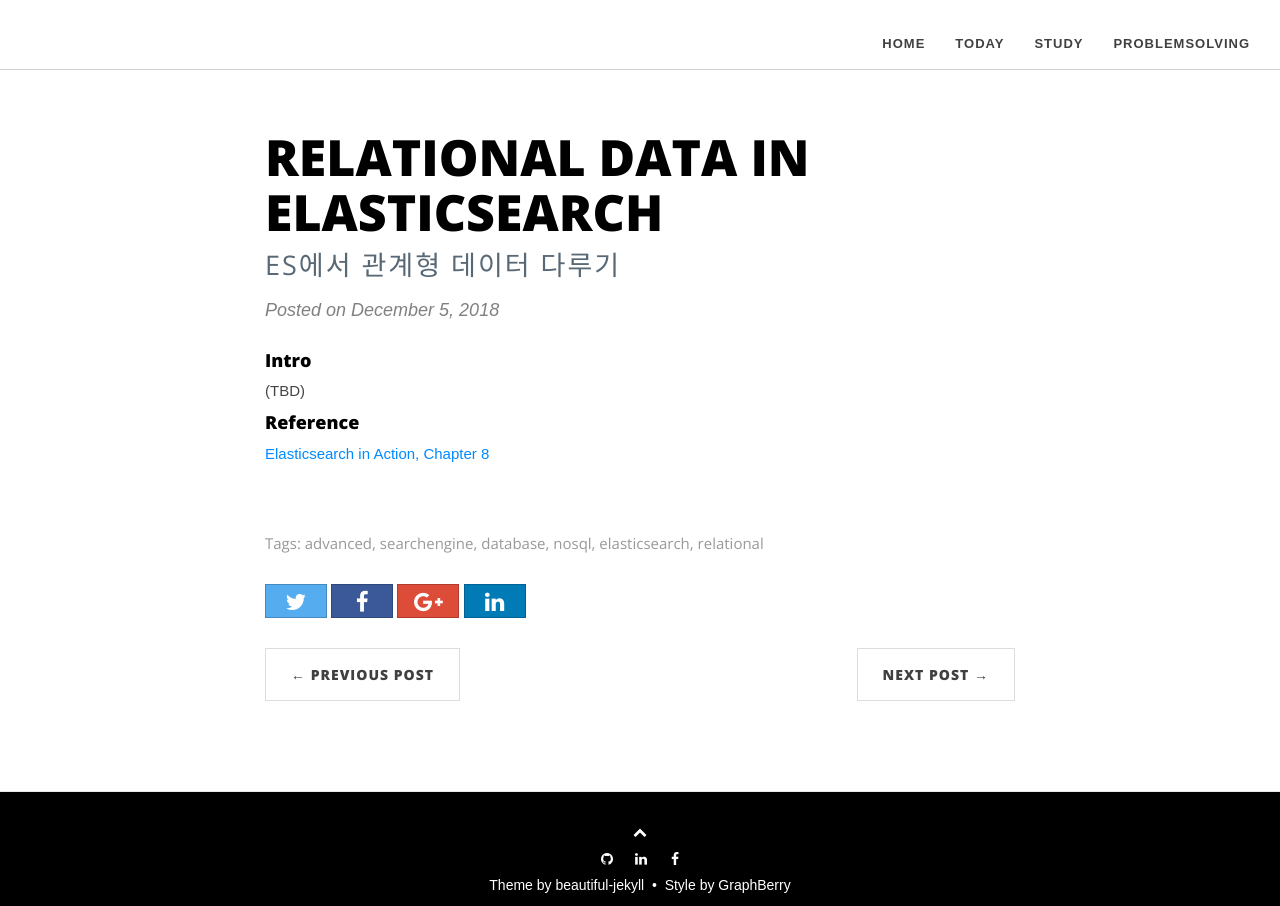
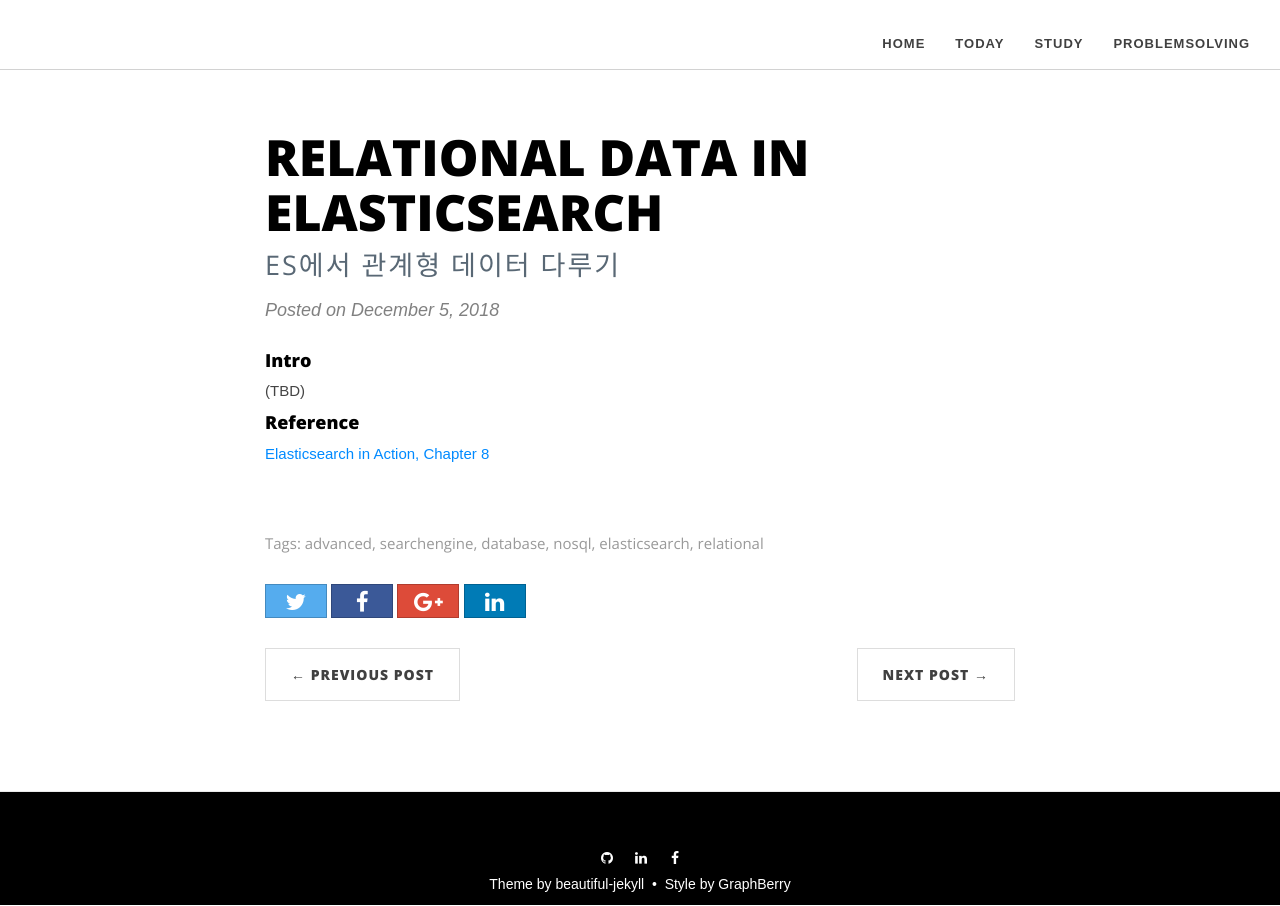
Before and after one commit to seongwoopark/seongwoopark.github.io, a Jekyll site: the page built from _posts/2018-12-05-study-relational_data_in_elasticsearch.md, in a window 1280 px wide. Built offline with Jekyll 4.4.1, drawn with Linux system fonts in a browser that asks for light colours; nearby versions of some CDN libraries; comment, search, counter and statistics services are not loaded.

Commit message:
Comment out "back-to-top"

```diff
--- a/_includes/footer.html
+++ b/_includes/footer.html
@@ -1,6 +1,6 @@
 <footer style="background:#000;color: #fff;">
   <div class="container">
-      <a href="#top" data-scroll class="back-to-top"><i class="fa fa-chevron-up"></i></a>
+<!--      <a href="#top" data-scroll class="back-to-top"><i class="fa fa-chevron-up"></i></a>-->
       <ul class="social">
           {% if site.author.github_link and site.footer-links-active.github %}
           <li><a href="{{ site.author.github_link }}" target="_blank"><i class="fa fa-github"></i></a></li>
```
